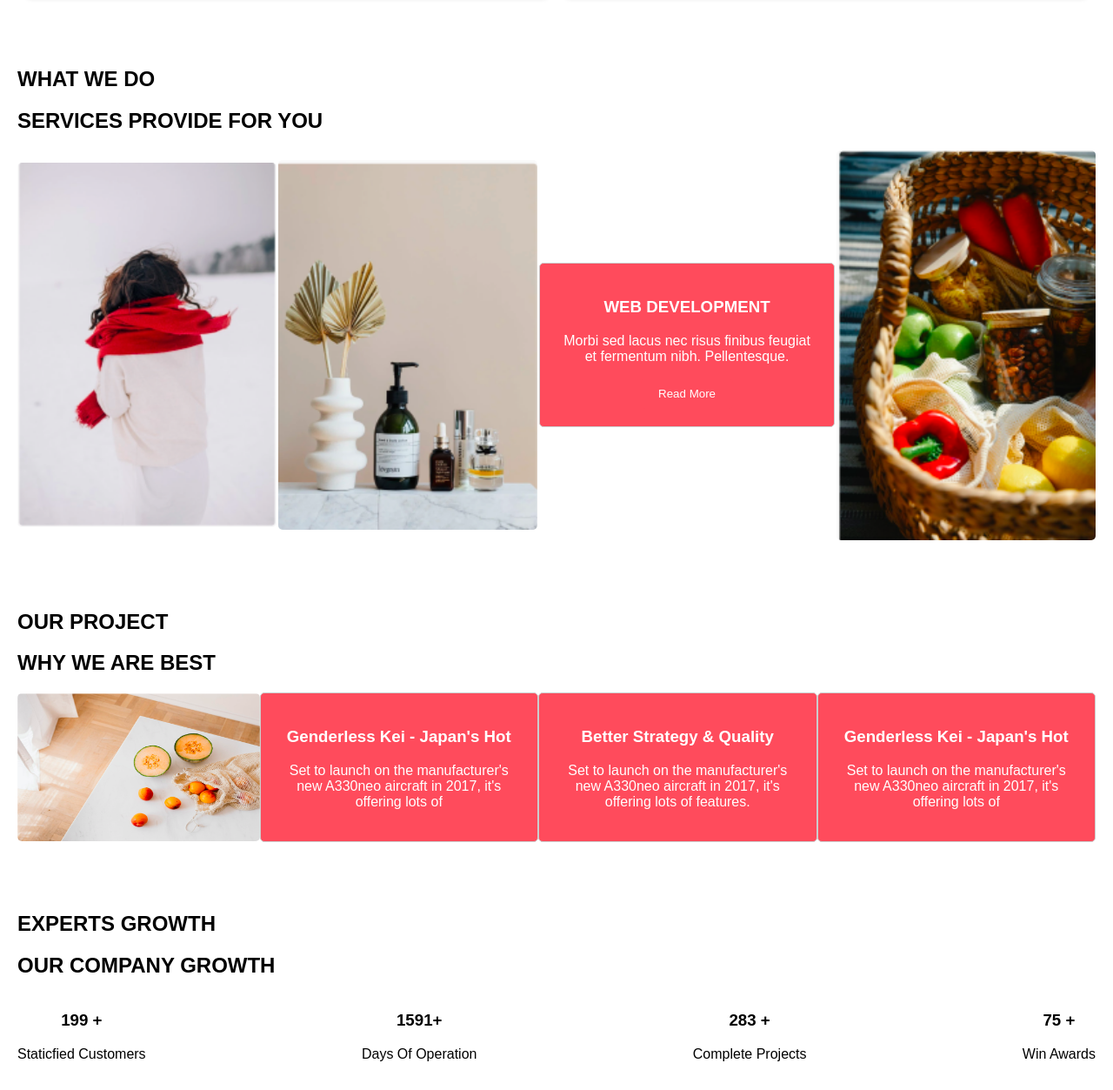
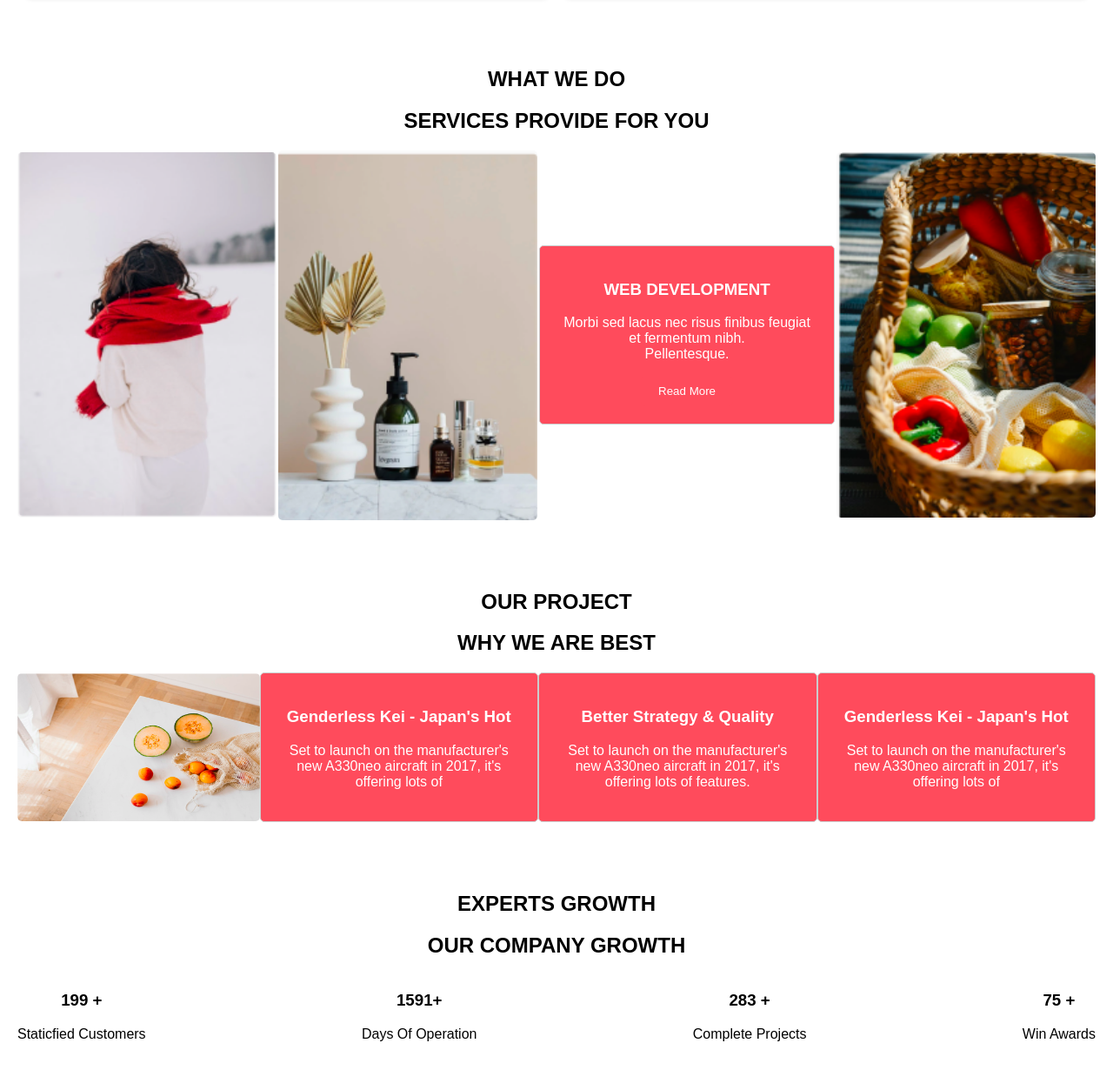
Before and after one commit to Bhuvanendran-2003/Fyle-Website-Development-Challenge, a plain HTML site: page index.html in a window 1280 px wide. Shown: the part 947-2200 px from the top of the page at 87% size. Drawn offline with Linux system fonts and the light colour scheme; a script that the page names is missing.

Commit message:
Update index.html

```diff
--- a/index.html
+++ b/index.html
@@ -48,23 +48,25 @@
 
 
     <section id="services">
-        <h2 >WHAT WE DO</h2>
-        <h1>SERVICES PROVIDE FOR YOU</h1>
+        <h2 ><center>WHAT WE DO</center></h2>
+
+        <h1><center>SERVICES PROVIDE FOR YOU</center></h1>
         <div class="services-container">
             <img src="image02.png" alt="Service 1">
             <img src="image03.png" alt="Service 2">
             <div class="service">
                 <h3>WEB DEVELOPMENT</h3>
-                <p>Morbi sed lacus nec risus finibus feugiat et fermentum nibh. Pellentesque.</p>
+
+                <p>Morbi sed lacus nec risus finibus feugiat et fermentum nibh. <br>Pellentesque.</p>
                 <button>Read More</button>
             </div>
-            <img src="image04.png" alt="Service 3">
+            <img src="image04.png" alt="Service 3" height="420">
         </div>
     </section>
 
     <section id="projects">
-        <h2>OUR PROJECT</h2>
-        <h1>WHY WE ARE BEST</h1>
+        <h2><center>OUR PROJECT</center></h2>
+        <h1><center>WHY WE ARE BEST</center></h1>
         <div class="projects-container">
             <img src="image05.png"  alt="Project" height="170" width="120">
             <div class="project-details">
@@ -83,12 +85,13 @@
     </section>
 
     <section id="growth">
-        <h2>EXPERTS GROWTH</h2>
-        <h1>OUR COMPANY GROWTH</h1>
+        <h2><center>EXPERTS GROWTH</center></h2>
+        <h1><center>OUR COMPANY GROWTH</center></h1>
         <div class="growth-container">
             <div class="growth-stat">
                 <h3>199 +</h3>
                 <p>Staticfied Customers</p>
+
             </div>
             <div class="growth-stat">
                 <h3>1591+</h3>
```
